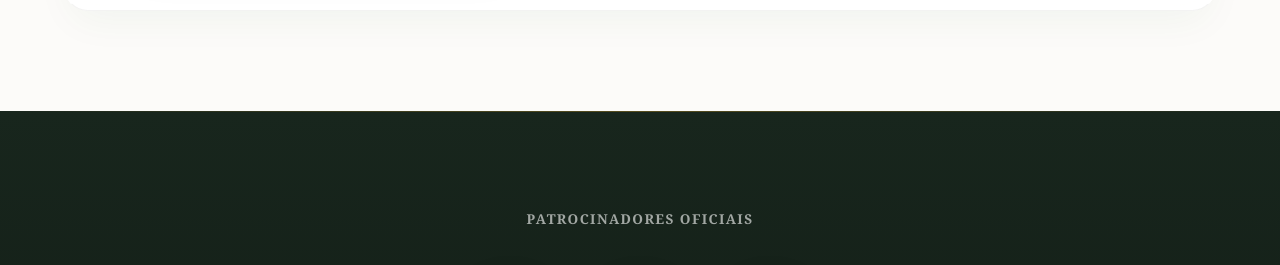
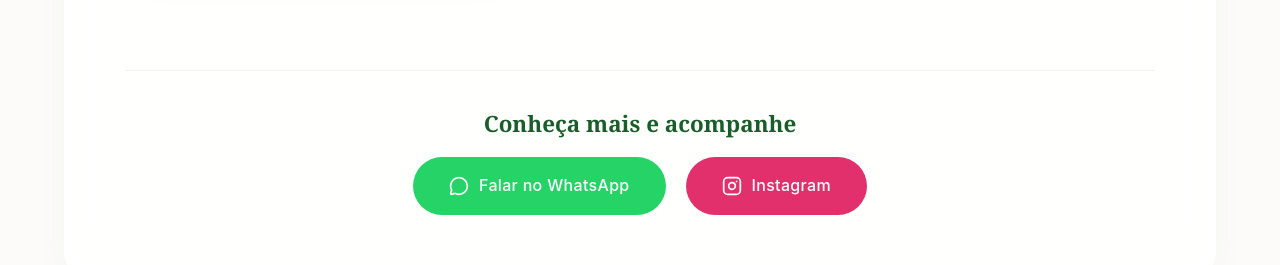
Before and after one commit to astroboyL/InstitutoPassosLivres, a React (Vite) app: page /apoiadores/futebol in a window 1280 px wide. Shown: the part 1302-1567 px from the top of the page. Built offline with nearby package versions, Linux system fonts and the light colour scheme; grey boxes are pictures that could not be loaded.

Commit message:
Corrige favicon, bug da imagem de impacto e adiciona links sociais

```diff
--- a/src/data/apoiadores.ts
+++ b/src/data/apoiadores.ts
@@ -4,6 +4,11 @@
     nome: "Psicólogos Voluntários",
     descCurta: "Apoio emocional e resgate da autoestima.",
     fotoCapa: "/image/Apoiadores/psicologos/Mulher.png",
+    redesSociais: {
+      whatsapp: "https://wa.me/5531000000000?text=Oi%20Quero%20saber%20mais%20sobre%20os%20psicólogos",
+      instagram: "https://www.instagram.com/institutopassoslivres/",
+      site: ""
+    },
     detalhes: {
       titulo: "Curando as Feridas que Ninguém Vê",
       texto: "Muitas das crianças que chegam ao Instituto Passos Livres carregam fardos pesados demais para suas idades. O abandono, a violência e a extrema pobreza deixam cicatrizes profundas. Nossa equipe de psicologia não oferece apenas terapia; eles oferecem um porto seguro onde essas almas feridas podem chorar, ser ouvidas e, lentamente, voltar a confiar no mundo.",
@@ -28,6 +33,11 @@
     nome: "Mais Trilha, Menos Estresse",
     descCurta: "Exploração e cura através da natureza.",
     fotoCapa: "/image/Apoiadores/mais_trilha_menos_estresse/logo/55C232D4-8B60-45C4-82BC-4B25960F8B60 Copy.JPG",
+    redesSociais: {
+      whatsapp: "https://wa.me/5531998793939?text=Oi%20N%C3%ADvea!%20Quero%20saber%20mais%20sobre%20o%20Mais%20Trilha!",
+      instagram: "https://www.instagram.com/maistrilhamenosestresse/",
+      site: "https://www.maistrilhasmenosestresse.com/"
+    },
     detalhes: {
       titulo: "A Natureza Como Refúgio e Liberdade",
       texto: "O grupo 'Mais Trilha, Menos Estresse' acredita que pisar na terra úmida, ouvir o som de uma cachoeira e respirar o ar puro do topo de uma montanha tem o poder de curar qualquer angústia. Eles tiram os jovens do asfalto quente e da dura realidade das ruas para mostrar-lhes a imensidão do mundo natural.",
@@ -46,6 +56,11 @@
     nome: "Escola de Futebol",
     descCurta: "Disciplina, suor e sonhos no gramado.",
     fotoCapa: "/image/Apoiadores/escola_de_futibool/Gemini_Generated_Image_3iqb1e3iqb1e3iqb.png",
+    redesSociais: {
+      whatsapp: "https://wa.me/5531000000000?text=Oi%20Quero%20saber%20mais%20sobre%20a%20Escola%20de%20Futebol",
+      instagram: "https://www.instagram.com/institutopassoslivres/",
+      site: ""
+    },
     detalhes: {
       titulo: "Onde o Jogo Vira Chance de Vida",
       texto: "Para muitos garotos, a bola é a única amiga. No campo esburacado, não importa o que eles sofrem em casa; ali, eles são iguais. A Escola de Futebol não cria apenas atletas, cria homens de honra, ensinando disciplina, respeito às regras e, principalmente, que para vencer na vida, é preciso trabalhar em equipe.",
@@ -64,6 +79,11 @@
     nome: "Artes Marciais (Luta)",
     descCurta: "Foco, respeito e transformação interior.",
     fotoCapa: "/image/Apoiadores/Luta/mulher_mestre.png",
+    redesSociais: {
+      whatsapp: "https://wa.me/5531000000000?text=Oi%20Quero%20saber%20mais%20sobre%20as%20Artes%20Marciais",
+      instagram: "https://www.instagram.com/institutopassoslivres/",
+      site: ""
+    },
     detalhes: {
       titulo: "A Força que Nasce da Calma",
       texto: "O tatame é sagrado. Jovens que chegavam cheios de raiva e agressividade, reflexo da violência que presenciavam em casa, aprenderam nas artes marciais que a verdadeira força está no autocontrole. A luta aqui não é para machucar o outro, é para derrotar os próprios medos.",
@@ -82,6 +102,11 @@
     nome: "Professores Dedicados",
     descCurta: "O brilho nos olhos ao aprender a ler.",
     fotoCapa: "/image/Apoiadores/Professores/professora.JPG",
+    redesSociais: {
+      whatsapp: "https://wa.me/5531000000000?text=Oi%20Quero%20saber%20mais%20sobre%20as%20Aulas",
+      instagram: "https://www.instagram.com/institutopassoslivres/",
+      site: ""
+    },
     detalhes: {
       titulo: "A Arma Mais Poderosa do Mundo",
       texto: "Muitas de nossas crianças chegam à adolescência sem saber escrever o próprio nome direito, engolidas pelas falhas do sistema. Nossos professores voluntários travam a mais nobre das batalhas: armados de lápis, papel e paciência infinita, eles resgatam cérebros e almas da escuridão do analfabetismo.",
--- a/src/index.css
+++ b/src/index.css
@@ -498,11 +498,8 @@
   15% {
     opacity: 1;
   }
-  85% {
+  100% {
     opacity: 1;
-  }
-  100% {
-    opacity: 0;
     transform: scale(1);
   }
 }
--- a/src/pages/ApoiadorDetalhe.tsx
+++ b/src/pages/ApoiadorDetalhe.tsx
@@ -1,6 +1,6 @@
 import { useParams, Link } from 'react-router-dom';
 import { apoiadoresData } from '../data/apoiadores';
-import { ArrowLeft } from 'lucide-react';
+import { ArrowLeft, Instagram, Globe, MessageCircle } from 'lucide-react';
 
 export default function ApoiadorDetalhe() {
   const { id } = useParams();
@@ -78,6 +78,30 @@
               ))}
             </div>
           )}
+
+          {/* Social Links / Contact */}
+          {apoio.redesSociais && (
+            <div style={{ marginTop: '60px', paddingTop: '40px', borderTop: '1px solid rgba(0,0,0,0.05)', textAlign: 'center' }}>
+              <h3 style={{ fontSize: '1.4rem', color: 'var(--c-forest)', marginBottom: '20px' }}>Conheça mais e acompanhe</h3>
+              <div style={{ display: 'flex', justifyContent: 'center', gap: '20px', flexWrap: 'wrap' }}>
+                {apoio.redesSociais.whatsapp && (
+                  <a href={apoio.redesSociais.whatsapp} target="_blank" rel="noopener noreferrer" className="btn" style={{ backgroundColor: '#25D366', color: 'white', display: 'flex', gap: '10px' }}>
+                    <MessageCircle size={20} /> Falar no WhatsApp
+                  </a>
+                )}
+                {apoio.redesSociais.instagram && (
+                  <a href={apoio.redesSociais.instagram} target="_blank" rel="noopener noreferrer" className="btn" style={{ backgroundColor: '#E1306C', color: 'white', display: 'flex', gap: '10px' }}>
+                    <Instagram size={20} /> Instagram
+                  </a>
+                )}
+                {apoio.redesSociais.site && (
+                  <a href={apoio.redesSociais.site} target="_blank" rel="noopener noreferrer" className="btn" style={{ backgroundColor: 'var(--c-forest)', color: 'white', display: 'flex', gap: '10px' }}>
+                    <Globe size={20} /> Visitar Site
+                  </a>
+                )}
+              </div>
+            </div>
+          )}
         </div>
       </div>
     </main>
```
